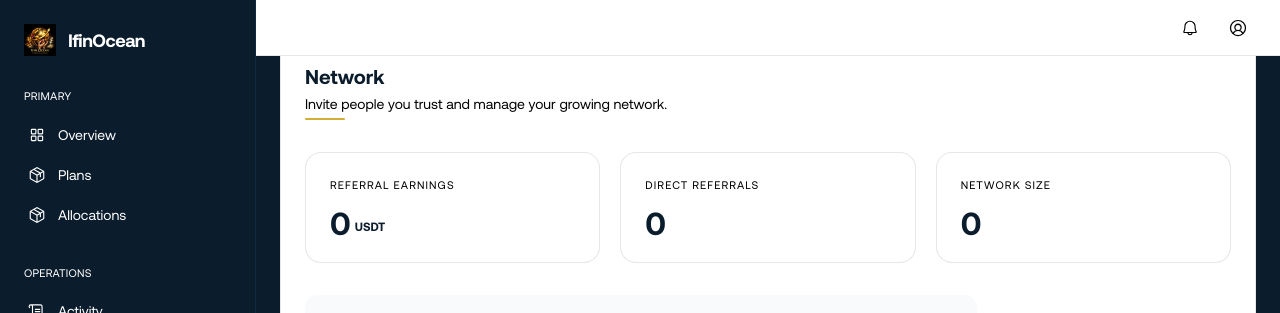
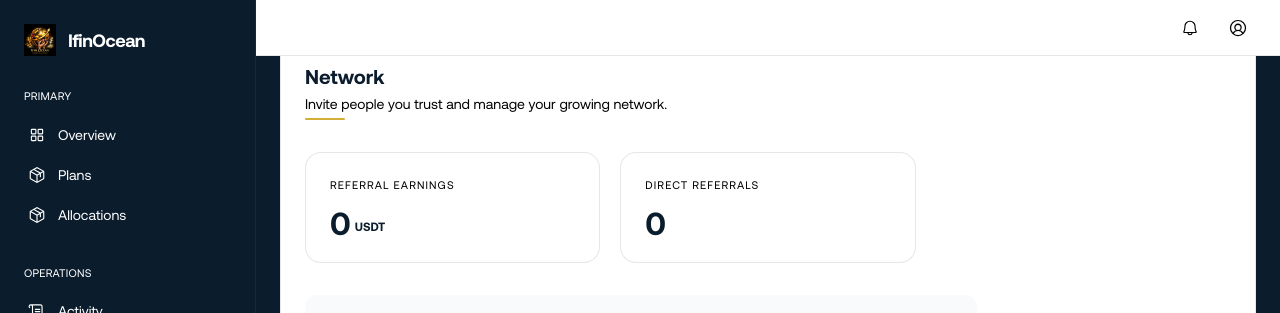
Before and after one commit to AdesinaA/ifin, a Next.js app: page /dashboard/refferals in a window 1280 px wide. Shown: the top 313 px of the page. Built offline with nearby package versions, Linux system fonts and the light colour scheme; no server answers; sample sign-in values are in the browser's storage.

Commit message:
changes network

```diff
--- a/components/InvestorDashboard/pages_components/DashboardRefferals.js
+++ b/components/InvestorDashboard/pages_components/DashboardRefferals.js
@@ -96,10 +96,10 @@ const DashboardRefferals = ({ data }) => {
           des={directReferrals}
         />
 
-        <OverviewStatisticsCard
+       {/* <OverviewStatisticsCard
           heading="Network Size"
           des={networkSize}
-        />
+        /> */}
       </div>
 
       {/* INVITE CARD */}
```
